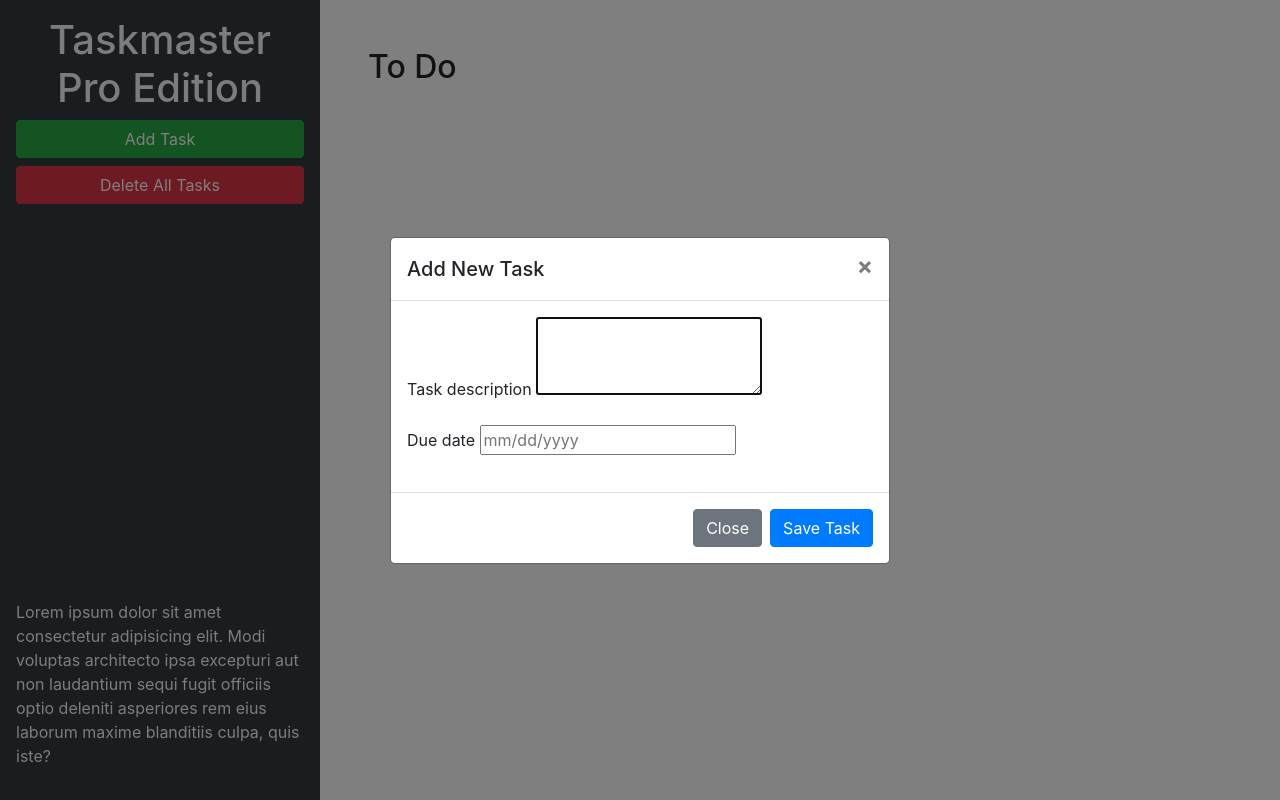
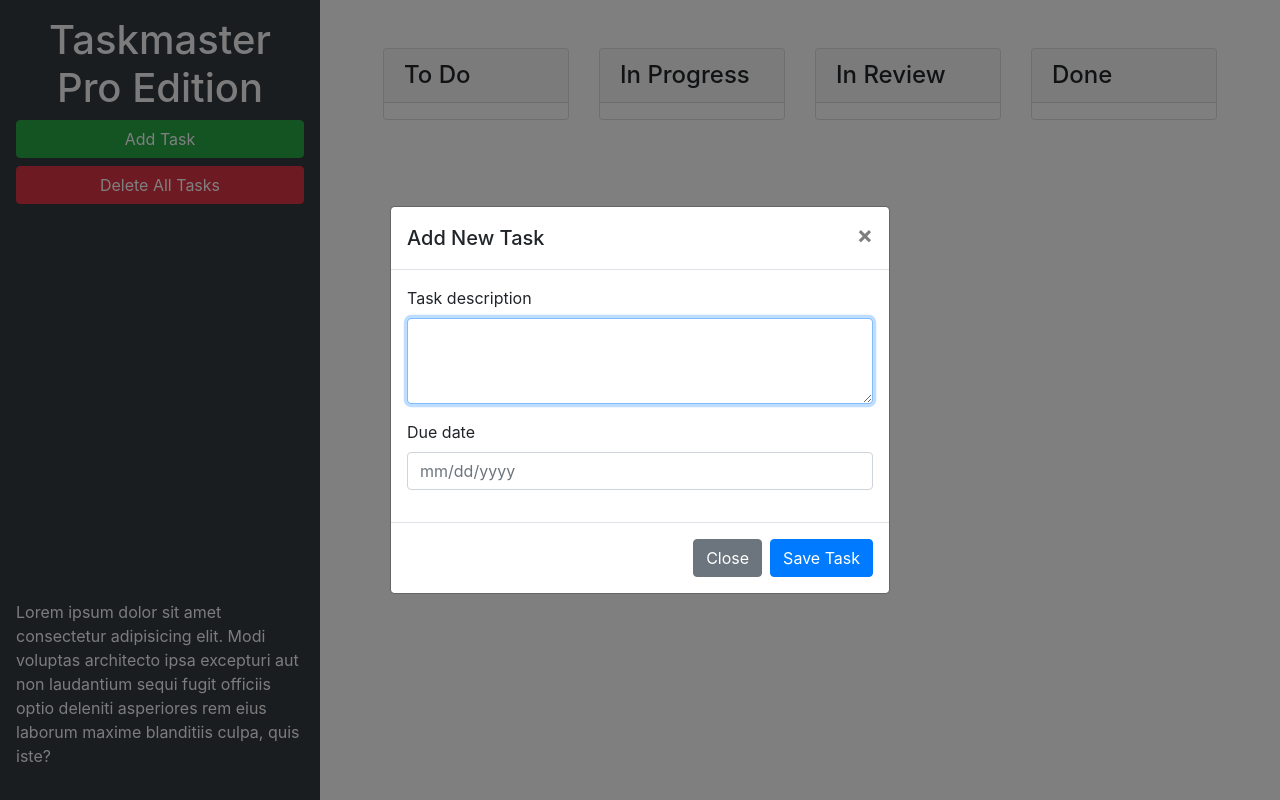
Before and after one commit to bgahan/taskmaster-pro, a plain HTML site: page index.html in a window 1280 px wide. Both pictures are taken after a click on the button "Add Task". Drawn offline with nearby package versions, Linux system fonts and the light colour scheme.

Commit message:
update with Boostrap UI components

```diff
--- a/index.html
+++ b/index.html
@@ -24,9 +24,37 @@
       </p>
     </header>
     <main class="col-12 col-lg-9">
-      <div class="m-5">
-        <h2>To Do</h2>
-        <ul id="list-toDo" class="list-group"> </ul>
+      <div class="m-5 row justify-content-around">
+        <!-- To Do column -->
+        <div class="col-12 col-md-6 col-xl-3 mb-3">
+          <div class="card">
+            <h4 class="card-header">To Do</h4>
+            <ul id="list-toDo" class="list-group-flush">
+            </ul>
+          </div>
+
+        </div>
+        <!-- In Progress column -->
+        <div class="col-12 col-md-6 col-xl-3 mb-3">
+          <div class="card">
+            <h4 class="card-header">In Progress</h4>
+            <ul id="list-inProgress" class="list-group-flush"> </ul>
+          </div>
+        </div>
+        <!-- In Review column -->
+        <div class="col-12 col-md-6 col-xl-3 mb-3">
+          <div class="card">
+            <h4 class="card-header">In Review</h4>
+            <ul id="list-inReview" class="list-group-flush"> </ul>
+          </div>
+        </div>
+        <!-- Done column -->
+        <div class="col-12 col-md-6 col-xl-3 mb-3">
+          <div class="card">
+            <h4 class="card-header">Done</h4>
+            <ul id="list-done" class="list-group-flush"> </ul>
+          </div>
+        </div>
       </div>
     </main>
   </div>
@@ -46,11 +74,11 @@
           <form>
             <div class="form-group">
               <label for="modalTaskDescription">Task description</label>
-              <textarea id="modalTaskDescription" rows="3"></textarea>
+              <textarea id="modalTaskDescription" rows="3" class="form-control"></textarea>
             </div>
             <div class="form-group">
               <label for="modalDueDate">Due date</label>
-              <input type="text" id="modalDueDate" placeholder="mm/dd/yyyy" autocomplete="off" />
+              <input type="text" class="form-control" id="modalDueDate" placeholder="mm/dd/yyyy" autocomplete="off" />
             </div>
           </form>
         </div>
```
